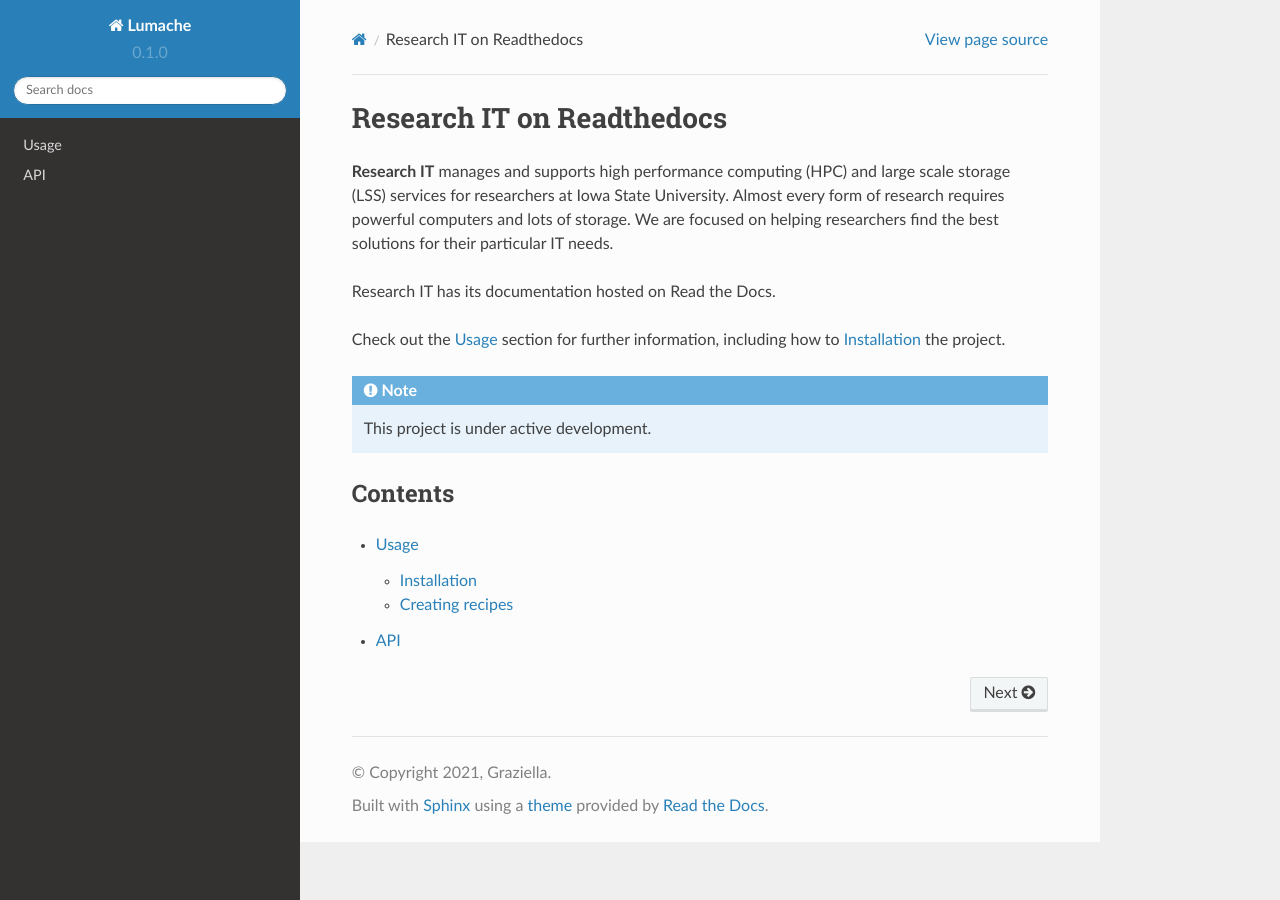
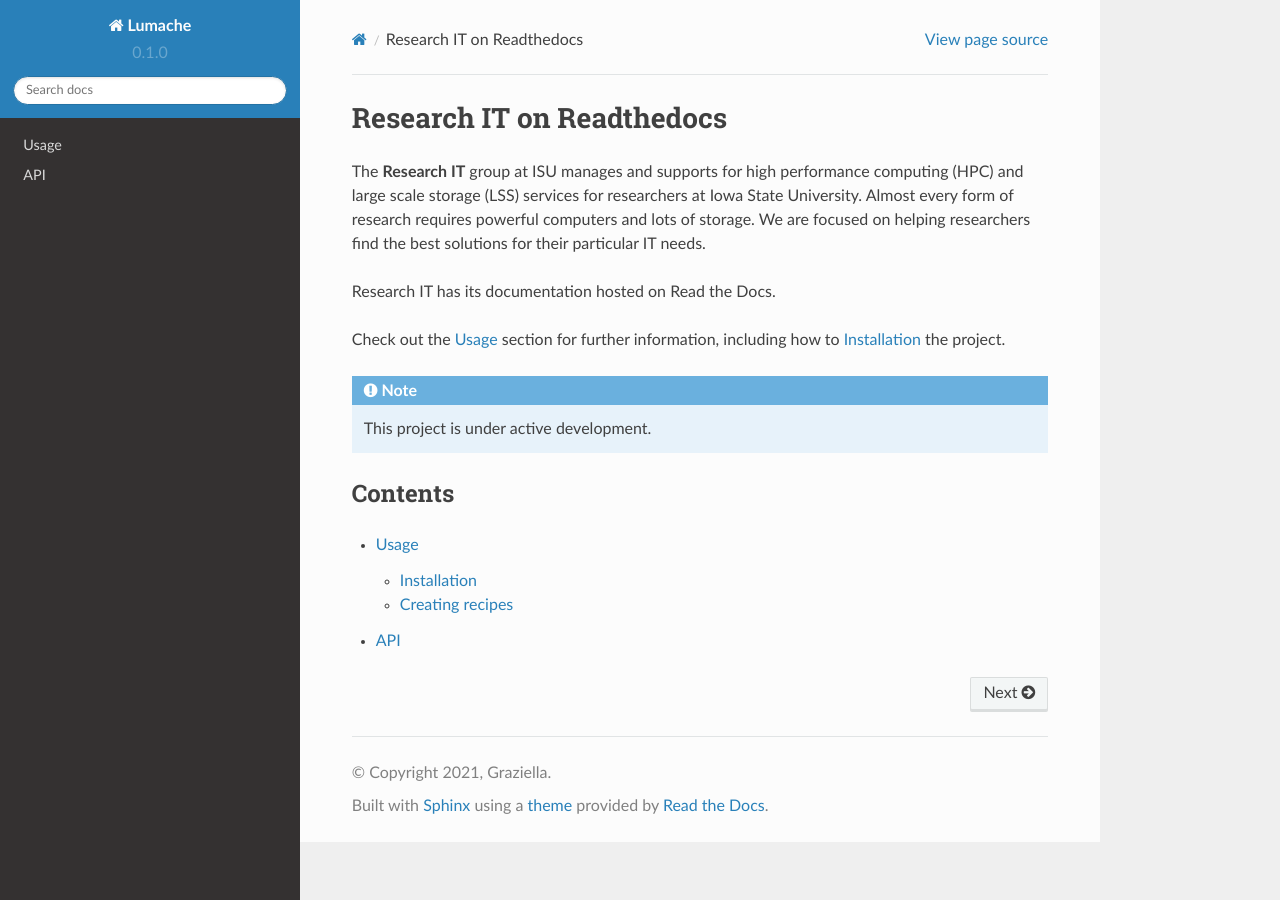
Before and after one commit to coe-jedi/readthedocs-researchit, a Sphinx documentation site: the page built from docs/source/index.rst, in a window 1280 px wide. Built offline with Sphinx 7.4.7 and the Read the Docs theme 2.0.0, drawn with Linux system fonts in a browser that asks for light colours.

Commit message:
Updated index.rst

```diff
--- a/docs/source/index.rst
+++ b/docs/source/index.rst
@@ -1,7 +1,7 @@
 Research IT on Readthedocs
 ===================================
 
-**Research IT** manages and supports high performance computing (HPC) and large scale storage (LSS) services for researchers at Iowa State University.  Almost every form of research requires powerful computers and lots of storage.  We are focused on helping researchers find the best solutions for their particular IT needs.
+The **Research IT** group at ISU manages and supports for high performance computing (HPC) and large scale storage (LSS) services for researchers at Iowa State University.  Almost every form of research requires powerful computers and lots of storage.  We are focused on helping researchers find the best solutions for their particular IT needs.
 
 Research IT has its documentation hosted on Read the Docs.
 
```
